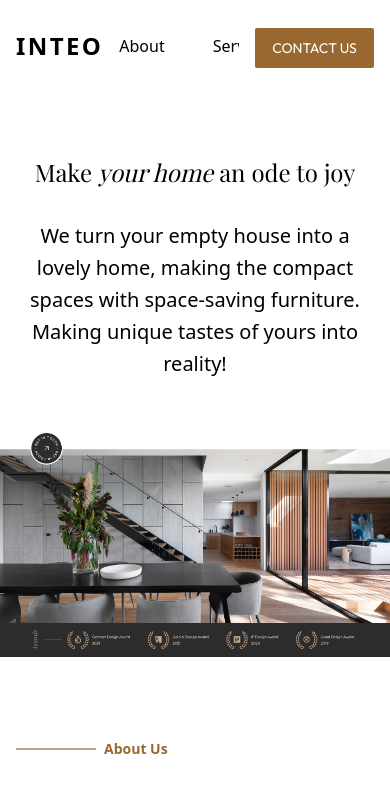
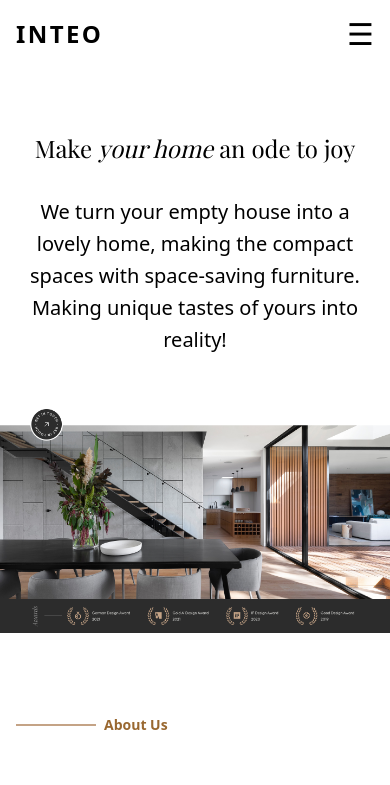
Before and after one commit to calbijul/f-end, a React (Vite) app in the folder helloWorld/: page / in a window 390 px wide. Shown: the top 785 px of the page. Built offline with nearby package versions, Linux system fonts and the light colour scheme.

Commit message:
added sidebar implementation in mobile for navigating

```diff
--- a/helloWorld/src/pages/homepage.tsx
+++ b/helloWorld/src/pages/homepage.tsx
@@ -1,18 +1,47 @@
-import { FC } from "react";
+import { FC, useState } from "react";
 import Button from "../components/buttons";
 import ImgCard from "../components/imgCard";
 import PhotoCard from "../components/photoCard";
 
 const Homepage: FC = () => {
+  const [isSidebarOpen, setIsSidebarOpen] = useState(false);
+
+  const toggleSidebar = () => {
+    setIsSidebarOpen(!isSidebarOpen);
+  };
+
   return (
     <div className="flex flex-col min-h-screen">
+      {/* Sidebar */}
+      <div
+  className={`fixed inset-y-0 right-0 bg-white z-10 transform w-1/2 ${
+    isSidebarOpen ? "translate-x-0" : "translate-x-full"
+  } transition-transform duration-300 ease-in-out md:hidden`}
+>
+  <div className="flex justify-end p-4">
+    <button onClick={toggleSidebar} className="text-white text-3xl">
+      &times;
+    </button>
+  </div>
+  <nav className="flex flex-col items-center">
+    <p className="text-black hover:text-pm-300 font-medium py-2 px-4 cursor-pointer">About</p>
+    <p className="text-black hover:text-pm-300 font-medium py-2 px-4 cursor-pointer">Services</p>
+    <p className="text-black hover:text-pm-300 font-medium py-2 px-4 cursor-pointer whitespace-nowrap">
+      Our Work
+    </p>
+    <Button size="sm" text="CONTACT US" />
+  </nav>
+</div>
+
+
+      {/* Header */}
       <header className="bg-white p-4 xs:px-4 sm:px-8 md:px-16 lg:px-32 text-black flex justify-between items-center z-20 relative overflow-auto">
         <h1 className="text-2xl sm:text-3xl font-bold tracking-widest text-black">
           INTEO
         </h1>
 
-        <nav className="flex space-x-4 flex-1 justify-end items-center overflow-auto">
-          <div className="flex space-x-4 overflow-auto ">
+        <nav className="hidden md:flex space-x-4 flex-1 justify-end items-center overflow-auto">
+          <div className="flex space-x-4 overflow-auto">
             <p className="text-black font-medium hover:text-pm-300 py-2 px-4 cursor-pointer">
               About
             </p>
@@ -25,6 +54,13 @@ const Homepage: FC = () => {
           </div>
           <Button size="sm" text="CONTACT US" />
         </nav>
+
+        <button
+          onClick={toggleSidebar}
+          className="md:hidden text-3xl text-black focus:outline-none"
+        >
+          &#9776;
+        </button>
       </header>
 
       <main className="flex-grow">
```
